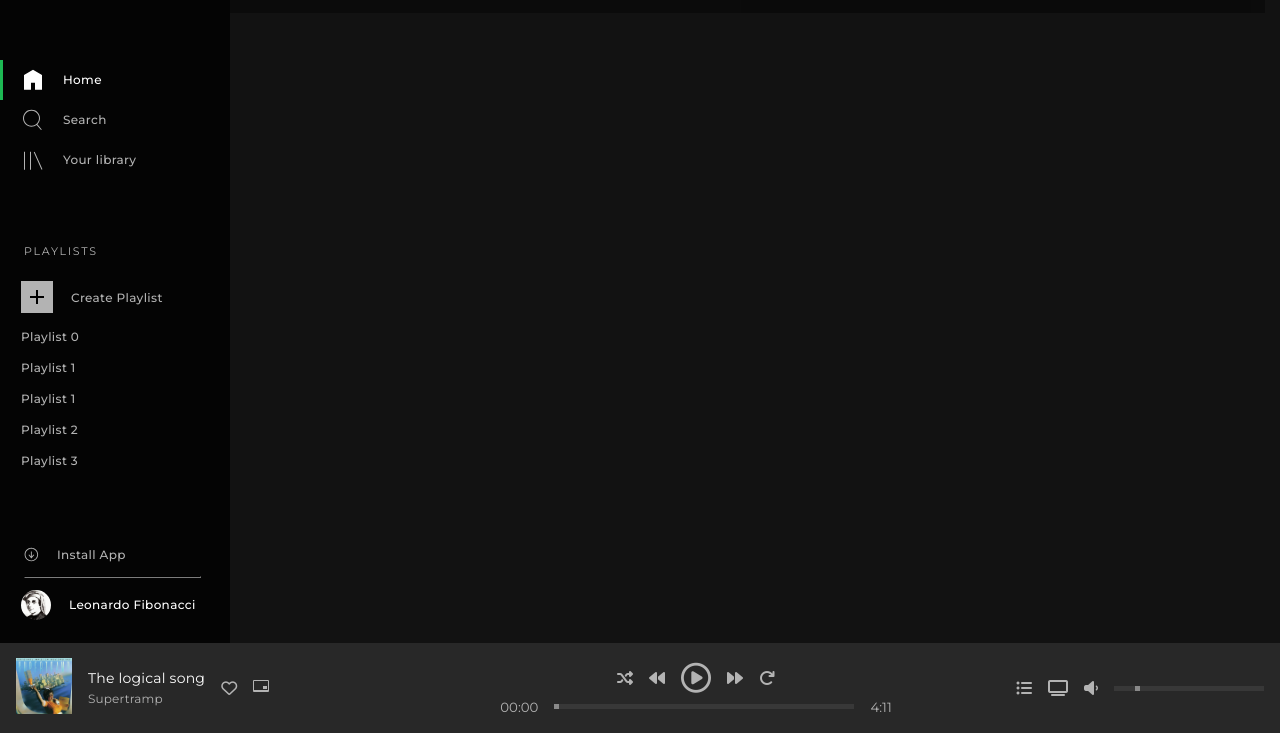
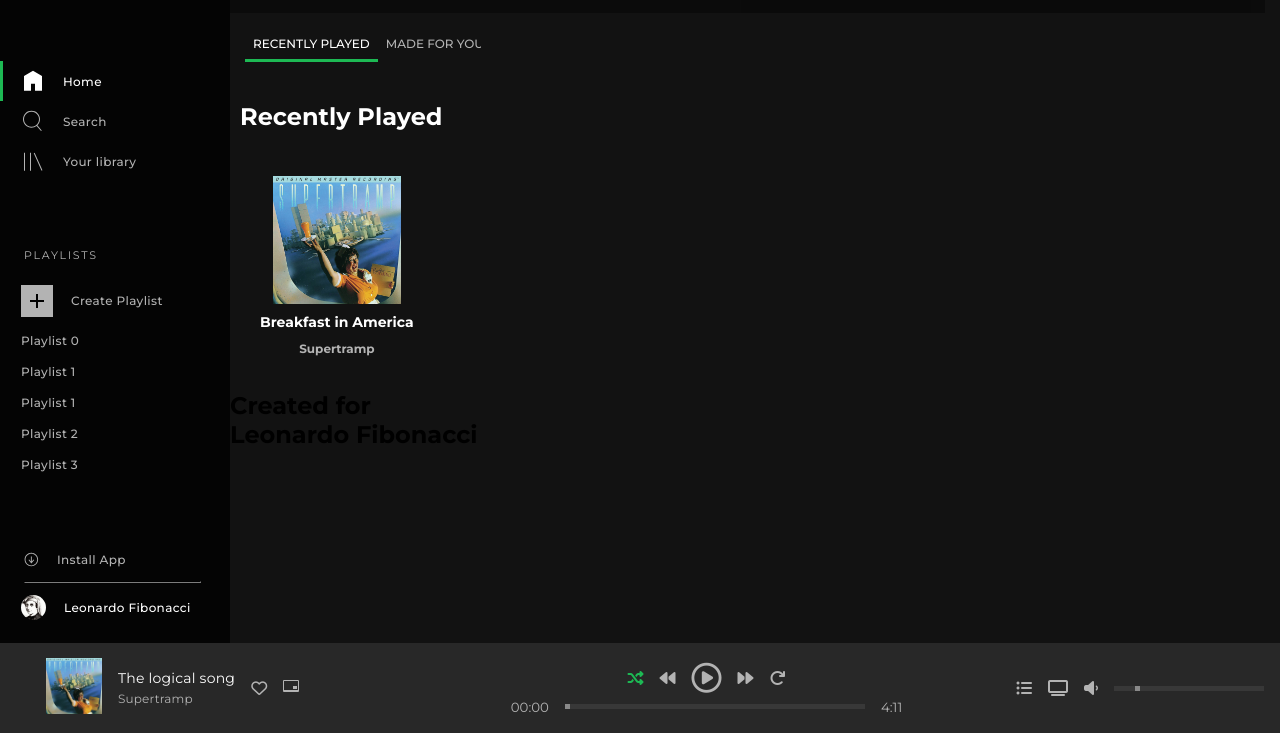
Before and after one commit to McRafee/html-css-spotifyweb, a plain HTML site: page index.html in a window 1280 px wide. Shown: the part 67-800 px from the top of the page. Drawn offline with Linux system fonts and the light colour scheme.

Commit message:
main (partial)

```diff
--- a/css/style.css
+++ b/css/style.css
@@ -46,6 +46,7 @@ html {
 body {
     font-family: 'Montserrat', sans-serif;
     background-color: var(--black-spotify);
+    overflow-x: hidden;
 }
 
 a, a:focus, a:hover {
@@ -61,6 +62,7 @@ a:focus, a:hover {
 .sub-container-2,
 header,
 aside,
+main,
 .nav,
 .nav ul,
 .nav li,
@@ -74,7 +76,11 @@ aside,
 .player-control-right,
 .text-song,
 .controls,
-.slider-song {
+.slider-song,
+.list-top ul,
+.list-top li,
+.recently-played-carousel ul,
+.recently-played-carousel li {
     display: flex;
 }
 
@@ -185,7 +191,7 @@ svg.download {
 }
 
 img.user-img {
-    width: 30px;
+    width: 25px;
     border-radius: 50px;
     margin-left: 18px;
     margin-right: 18px;
@@ -212,12 +218,14 @@ footer {
     height: 100%;
     align-items: center;
     justify-content: space-between;
+    margin-left: 30px
 }
 
 .player-control-left {
     width: 30%;
     min-width: 180px;
     align-items: center;
+
 }
 .img-song,
 .text-song,
@@ -305,6 +313,10 @@ a.artist:hover{
     color: var(--white-spotify);
 }
 
+.shuffle,
+.shuffle:hover {
+    color: var(--green-spotify);
+}
 .slider-volume,
 .slider-s {
     transform: translateY(-3px);
@@ -437,5 +449,82 @@ main {
     width: calc(100% - 230px);
     height: calc(100vh - 90px);
     overflow-y: auto;
-    flex: 1 0 calc(100% - 230px);
+    overflow-x: hidden;
+    /* flex: 1 0 calc(100% - 230px); */
+    flex-direction: column;
+    padding-right: 20px;
 }
+
+.list-top {
+    margin: 15px;
+
+
+}
+.list-top ul {
+    /* flex-wrap: wrap; */
+    overflow-x: auto;
+
+}
+
+.list-top li {
+    text-transform: uppercase;
+    font-size: 12px;
+    color: var(--lightgrey);
+    padding-left: 8px;
+    padding-right: 8px;
+    padding-top: 8px;
+    padding-bottom: 8px;
+    font-weight: var(--glue-font-weight-bold);
+    list-style-type: none;
+    flex: 0 0 auto;
+
+}
+
+.list-top li.active {
+    color: var(--white-spotify);
+    border-bottom: 3px solid var(--green-spotify);
+    align-items: center;
+}
+.list-top li:hover {
+    color: var(--white-spotify);
+}
+
+.recently-played h2 {
+    color: var(--white-spotify);
+    padding-top: 15px;
+    padding-bottom: 15px;
+    margin: 10px;
+}
+
+.recently-played-carousel {
+    margin: 15px;;
+}
+
+.recently-played-carousel ul{
+    overflow-x: scroll;
+}
+.recently-played-carousel li {
+    flex-direction: column;
+    align-items: center;
+    margin: 15px;
+    flex: 0 0 auto;
+}
+
+.album img {
+    width: 128px;
+
+}
+
+.album-name h5 {
+    color: var(--white-spotify);
+    font-size: 14px;
+    padding-top: 5px;
+    padding-bottom: 5px;
+}
+
+.artist h6 {
+    color: var(--lightgrey);
+    font-size: 12px;
+    padding-top: 5px;
+    padding-bottom: 5px;
+}
--- a/index.html
+++ b/index.html
@@ -204,11 +204,44 @@
                 </div>
             </header>
             <main>
+                <div class="list-top">
+                    <ul>
+                        <li class="active">Recently Played</li>
+                        <li>Made for you</li>
+                        <li>Albums</li>
+                        <li>Artists</li>
+                        <li>Podcasts</li>
+                    </ul>
+                </div>
+                <div class="recently-played">
+                    <h2>Recently Played</h2>
+                    <div class="recently-played-carousel">
+                        <ul>
+                            <li>
+                                <div class="album">
+                                    <img src="img/breakfast-in-america.jpg" alt="">
+                                </div>
+                                <div class="album-name">
+                                    <h5>Breakfast in America</h5>
+                                </div>
+                                <div class="artist">
+                                    <h6>Supertramp</h6>
+                                </div>
+                            </li>
 
+                        </ul>
+                    </div>
+                </div>
+                <div class="created-for">
+                    <h2>Created for Leonardo Fibonacci</h2>
+
+                </div>
+                <div class="pop-artists">
+
+                </div>
             </main>
         </div>
     </div>
-
 </body>
 
 </html>
```
